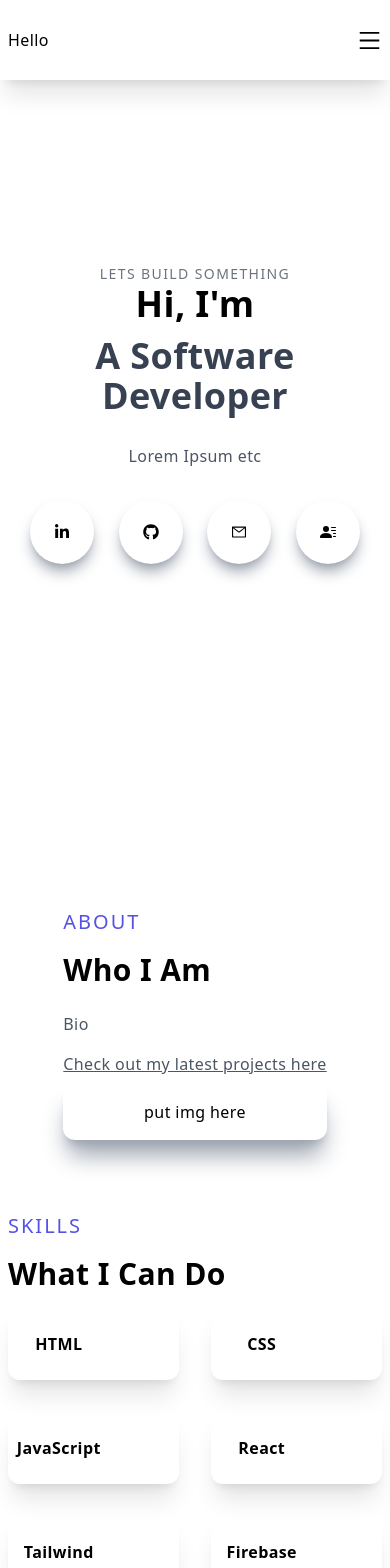
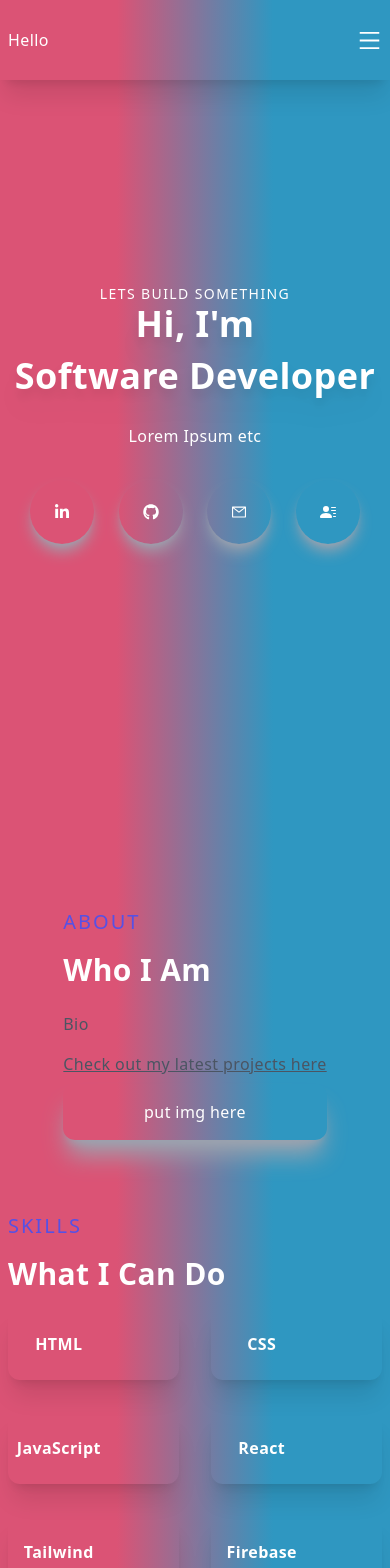
Before and after one commit to srai98i/portfolio-site, a Next.js app: page / in a window 390 px wide. Shown: the top 1568 px of the page. Built offline with nearby package versions, Linux system fonts and the light colour scheme.

Commit message:
style:chosen main colour bg

```diff
--- a/pages/components/About.jsx
+++ b/pages/components/About.jsx
@@ -2,7 +2,7 @@ import React from "react";
 
 export default function About() {
   return (
-    <div className="w-full md:h-screen p-2 flex items-center py-16">
+    <div className="w-full md:h-screen p-2 flex items-center bg-pink-blue py-16">
       <div className="max-w-[1240px] m-auto md:grid grid-cols-3 gap-8">
         <div className="col-span-2">
           <p className="uppercase text-xl tracking-widest text-[#5651e5]">
--- a/pages/components/Contact.jsx
+++ b/pages/components/Contact.jsx
@@ -23,13 +23,13 @@ const Contact = () => {
   };
 
   return (
-    <div id="contact" className="w-full lg:h-screen">
-      <div className="max-w-[1240px] m-auto px-2 py-16 w-full ">
-        <p className="text-xl tracking-widest uppercase text-[#5651e5]">
+    <div id="contact" className="w-full bg-pink-blue lg:h-screen">
+      <div className="max-w-[1240px] bg-pink-blue m-auto px-2 py-16 w-full ">
+        <p className="text-xl  tracking-widest uppercase text-[#5651e5]">
           Contact
         </p>
-        <h2 className="py-4">Get In Touch</h2>
-        <div className="grid lg:grid-cols-5 gap-8">
+        <h2 className="py-4 ">Get In Touch</h2>
+        <div className="grid  lg:grid-cols-5 gap-8">
           {/* left */}
           <div className="col-span-3 lg:col-span-2 w-full h-full shadow-xl shadow-gray-400 rounded-xl p-4">
             <div className="lg:p-4 h-full ">
--- a/pages/components/Main.jsx
+++ b/pages/components/Main.jsx
@@ -5,24 +5,24 @@ import { AiOutlineMail } from "react-icons/ai";
 
 export default function Main() {
   return (
-    <div className="w-full h-screen text-center">
+    <div className="w-full h-screen text-center bg-pink-blue">
       <div className="max-w-[1240px] w-full h-full mx-auto items-center p-2 flex justify-center">
         <div>
-          <p className="uppercase text-sm tracking-widest text-gray-500">
+          <p className="uppercase text-sm tracking-widest text-[white]">
             LETS BUILD SOMETHING
           </p>
-          <h1>
-            Hi, I'm <span className="text-[#5651e5]" Simran></span>
+          <h1 className="drop-shadow-xl">Hi, I'm</h1>
+          <h1 className="py-3 text-[white] drop-shadow-xl">
+            Software Developer
           </h1>
-          <h1 className="py-3 text-gray-700">A Software Developer</h1>
-          <p className="py-4 text-gray-600 max-w-[70%] m-auto">
+          <p className="py-4 text-[white] max-w-[70%] m-auto">
             Lorem Ipsum etc
           </p>
           <div className="flex items-center justify-between max-w-[330px] m-auto py-4">
             <div className="rounded-full shadow-lg shadow-gray-400 p-6 cursor-pointer hover:scale-110 easein duration-300">
               <FaLinkedinIn />
             </div>
-            <div className="rounded-full shadow-lg shadow-gray-400 p-6 cursor-pointer hover:scale-110 easein duration-300">
+            <div className="rounded-full shadow-lg shadow-gray-400 p-6 cursor-pointer hover:scale-110 easein duration-300 hover:bg-gradient-to-r from-purple-500 to-pink-500">
               <FaGithub />
             </div>
             <div className="rounded-full shadow-lg shadow-gray-400 p-6 cursor-pointer hover:scale-110 easein duration-300">
--- a/pages/components/Navbar.jsx
+++ b/pages/components/Navbar.jsx
@@ -14,7 +14,7 @@ const Navbar = () => {
   };
 
   return (
-    <div className="fixed w-full h-20 shadow-xl z-[100]">
+    <div className="fixed w-full h-20 shadow-xl z-[100] bg-pink-blue">
       <div className="flex justify-between items-center w-full h-full px-2 2xl:px-16">
         Hello
         <div>
@@ -53,12 +53,12 @@ const Navbar = () => {
           <div
             className={
               nav
-                ? " fixed left-0 top-0 w-[75%] sm:w-[60%] md:w-[45%] h-screen bg-[#ecf0f3] p-10 ease-in duration-500"
+                ? " fixed left-0 top-0 w-[75%] sm:w-[60%] md:w-[45%] h-screen bg-[447092] p-10 ease-in duration-500"
                 : "fixed left-[-100%] top-0 p-10 ease-in duration-500"
             }
           >
             <div className="flex w-full items-center justify-between">
-              <div className="rounded-full shadow-lg shadow-gray-400 p-3 cursor-pointer">
+              <div className="rounded-full shadow-lg shadow-[#2F97C1] p-3 cursor-pointer ">
                 <AiOutlineClose onClick={handleNav} />
               </div>
             </div>
--- a/pages/components/ProjectItem.jsx
+++ b/pages/components/ProjectItem.jsx
@@ -4,7 +4,7 @@ import React from "react";
 
 const ProjectItem = ({ title, backgroundImg, tech, projectUrl }) => {
   return (
-    <div className="relative flex items-center justify-center h-auto w-full shadow-xl shadow-gray-400 rounded-xl group hover:bg-gradient-to-r from-[#5651e5] to-[#709dff]">
+    <div className=" bg-pink-blue relative flex items-center justify-center h-auto w-full shadow-xl shadow-gray-400 rounded-xl group hover:bg-gradient-to-r from-[#5651e5] to-[#709dff]">
       {/* <Image className='rounded-xl group-hover:opacity-10' src={backgroundImg} alt='/' />  */}
       <div className="hidden group-hover:block absolute top-[50%] left-[50%] translate-x-[-50%] translate-y-[-50%]">
         <h3 className="text-2xl text-white tracking-wider text-center">
--- a/pages/components/Projects.jsx
+++ b/pages/components/Projects.jsx
@@ -9,7 +9,7 @@ import ProjectItem from "./ProjectItem";
 
 const Projects = () => {
   return (
-    <div id="projects" className="w-full">
+    <div id="projects" className="w-full bg-pink-blue">
       <div className="max-w-[1240px] mx-auto px-2 py-16">
         <p className="text-xl tracking-widest uppercase text-[#5651e5]">
           Projects
--- a/pages/components/Skills.jsx
+++ b/pages/components/Skills.jsx
@@ -13,7 +13,7 @@ import React from "react";
 
 export default function Skills() {
   return (
-    <div id="skills" className="w-full lg:h-screen p-2">
+    <div id="skills" className="w-full bg-pink-blue lg:h-screen p-2">
       <div className="max-w-[1240px] mx-auto flex flex-col justify-center h-full">
         <p className="text-xl tracking-widest uppercase text-[#5651e5]">
           Skills
--- a/pages/index.js
+++ b/pages/index.js
@@ -15,6 +15,7 @@ export default function Home() {
         <meta name="description" content="Generated by create next app" />
         <link rel="icon" href="/favicon.ico" />
       </Head>
+      <div className="bg-pink-blue">
         <Navbar />
         <Main />
         <About />
@@ -22,5 +23,6 @@ export default function Home() {
         <Projects />
         <Contact />
       </div>
+    </div>
   );
 }
--- a/styles/globals.css
+++ b/styles/globals.css
@@ -4,7 +4,7 @@
 
 @layer base {
   body {
-    @apply bg-[white] text-[black] tracking-wide
+    @apply bg-pink-blue text-[white] tracking-wide
   }
   h1,h2,h3,h4,h5,h6 {
     @apply font-bold
--- a/tailwind.config.js
+++ b/tailwind.config.js
@@ -2,9 +2,14 @@
 module.exports = {
   content: [
     "./pages/**/*.{js,ts,jsx,tsx}",
-  "./components/**/*.{js,ts,jsx,tsx}"],
+    "./components/**/*.{js,ts,jsx,tsx}",
+  ],
   theme: {
-    extend: {},
+    extend: {
+      backgroundImage: {
+        "pink-blue": "linear-gradient(to right, #DB5375 30% , #2F97C1 70%);",
+      },
+    },
   },
   plugins: [],
-}
+};
```
Lines whose indentation alone changed are shown as unchanged.
